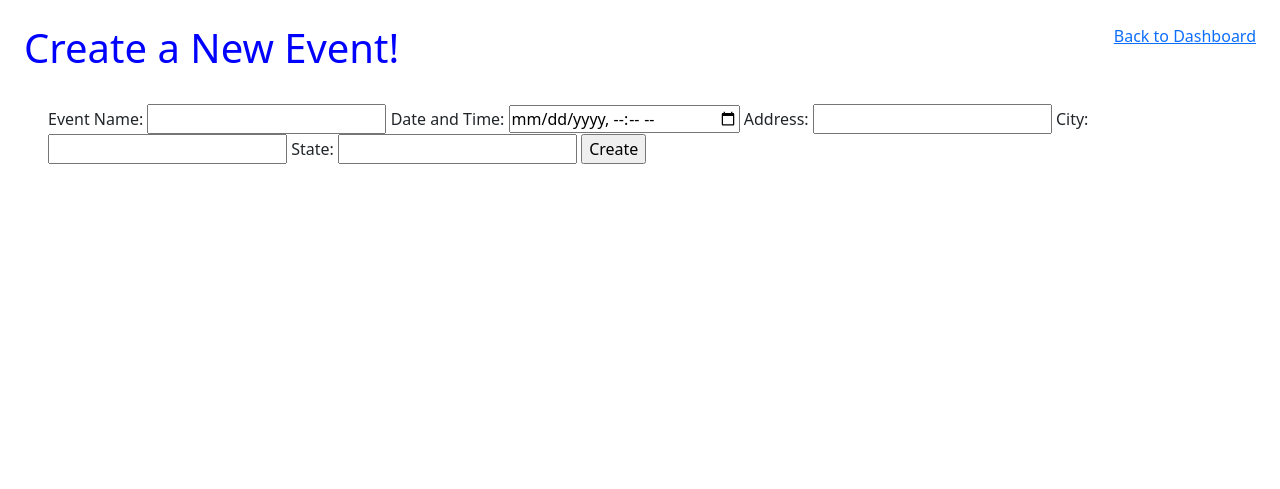
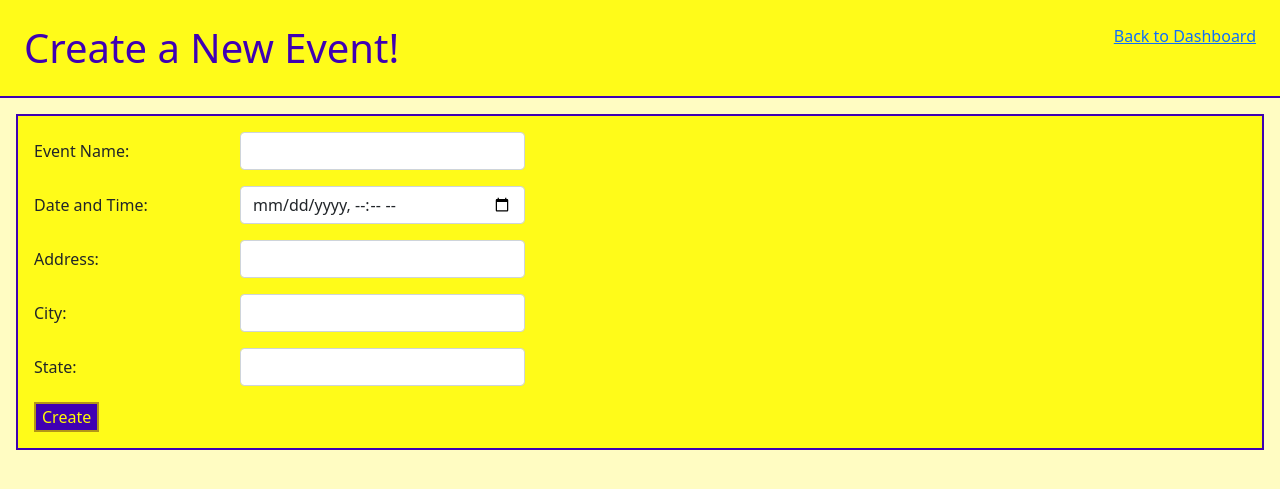
Before and after one commit to PewPewHurray/EventOrganizer, a Flask app: page /events/create in a window 1280 px wide. Shown: the top 489 px of the page. Run offline with Flask 2, Linux system fonts and the light colour scheme; the visitor is signed in with stand-in values (Sample User, id 1).

Commit message:
a lot of styling

```diff
--- a/flask_app/static/css/style.css
+++ b/flask_app/static/css/style.css
@@ -1,3 +1,34 @@
-h1 {
-    color: blue;
+.nav_text {
+    color: #3F00B3;
 }
+
+.main_theme {
+    background-color: #FFFB19;
+    border: 2px solid #3F00B3;
+}
+
+.nav {
+    background-color: #FFFB19;
+    border-bottom: 2px solid #3F00B3;
+}
+
+.index_div {
+    background-color: #FFFC00;
+    border-style: solid;
+    border-color: #3F00B3;
+}
+
+.submit_btn, .error_div{
+    background-color: #3F00B3;
+    color: #FFFC00;
+    border: 2px solid #B39617;
+}
+
+.each_error {
+    border-top: 2px solid #B39617;
+    border-bottom: 2px solid #B39617;
+}
+
+.body {
+    background-color: #FFFCC2;
+}
--- a/flask_app/templates/new_event.html
+++ b/flask_app/templates/new_event.html
@@ -8,42 +8,58 @@
     <title>New Event</title>
     <link href="https://cdn.jsdelivr.net/npm/bootstrap@5.0.2/dist/css/bootstrap.min.css" rel="stylesheet"
         integrity="sha384-EVSTQN3/azprG1Anm3QDgpJLIm9Nao0Yz1ztcQTwFspd3yD65VohhpuuCOmLASjC" crossorigin="anonymous">
-    <link href="../static/css/style.css" rel="stylesheet">
+    <link href="{{url_for('static', filename='css/style.css')}}" rel="stylesheet">
 </head>
 
-<body>
-    <div class="m-4">
-        <div class="d-flex justify-content-between">
-            <h1>Create a New Event!</h1>
+<body class="body">
+    <div class="d-flex justify-content-between nav pt-4 px-4 pb-3 mb-3">
+        <h1 class="nav_text">Create a New Event!</h1>
         {% block nav %} {% include "nav.html" %} {% endblock nav %}
     </div>
-        <div class="m-4">
-            <div>
+    <div class="main_theme mx-3">
         {% with messages = get_flashed_messages(category_filter=["event"]) %}
             {% if messages %}
-                    <div class="bg-dark mt-5">
+                <div class="error_div pt-3">
                     {% for message in messages %}
-                        <p class="text-danger fw-bold text-center">{{message}}</p>
+                        <p class="each_error fw-bold text-center">{{message}}</p>
                     {% endfor %}
                 </div>
             {% endif %}
         {% endwith %}
-            <form action="/events/add" method="POST">
+        <form action="/events/add" method="POST" class="p-3">
             <input type="hidden" name="coordinator" value="{{session.id}}"/>
-                <label for="name">Event Name:</label>
-                <input type="text" name="name"/>
-                <label for="date_time">Date and Time:</label>
-                <input type="datetime-local" name="date_time"/>
-                <label for="address">Address:</label>
-                <input type="text" name="address"/>
-                <label for="city">City:</label>
-                <input type="text" name="city"/>
-                <label for="state">State:</label>
-                <input type="text" name="state"/>
-                <input type="submit" value="Create"/>
-            </form>
+            <div class="row mb-3">
+                <label for="name" class="col-sm-2 col-form-label">Event Name:</label>
+                <div class="col-sm-3">
+                    <input type="text" name="name" class="form-control" />
                 </div>
             </div>
+            <div class="row mb-3">
+                <label for="date_time" class="col-sm-2 col-form-label">Date and Time:</label>
+                <div class="col-sm-3">
+                    <input type="datetime-local" name="date_time" class="form-control" />
+                </div>
+            </div>
+            <div class="row mb-3">
+                <label for="address" class="col-sm-2 col-form-label">Address:</label>
+                <div class="col-sm-3">
+                    <input type="text" name="address" class="form-control" />
+                </div>
+            </div>
+            <div class="row mb-3">
+                <label for="city" class="col-sm-2 col-form-label">City:</label>
+                <div class="col-sm-3">
+                    <input type="text" name="city" class="form-control" />
+                </div>
+            </div>
+            <div class="row mb-3">
+                <label for="state" class="col-sm-2 col-form-label">State:</label>
+                <div class="col-sm-3">
+                    <input type="text" name="state" class="form-control" />
+                </div>
+            </div>
+            <input type="submit" value="Create" class="submit_btn" />
+        </form>
     </div>
 </body>
 
```
Also changed, not shown: flask_app/templates/dashboard.html (+8 -8 lines), flask_app/templates/edit_event.html (+39 -21 lines), flask_app/templates/index.html (+10 -10 lines), flask_app/templates/show_event.html (+30 -19 lines). Lines whose indentation alone changed are shown as unchanged.
